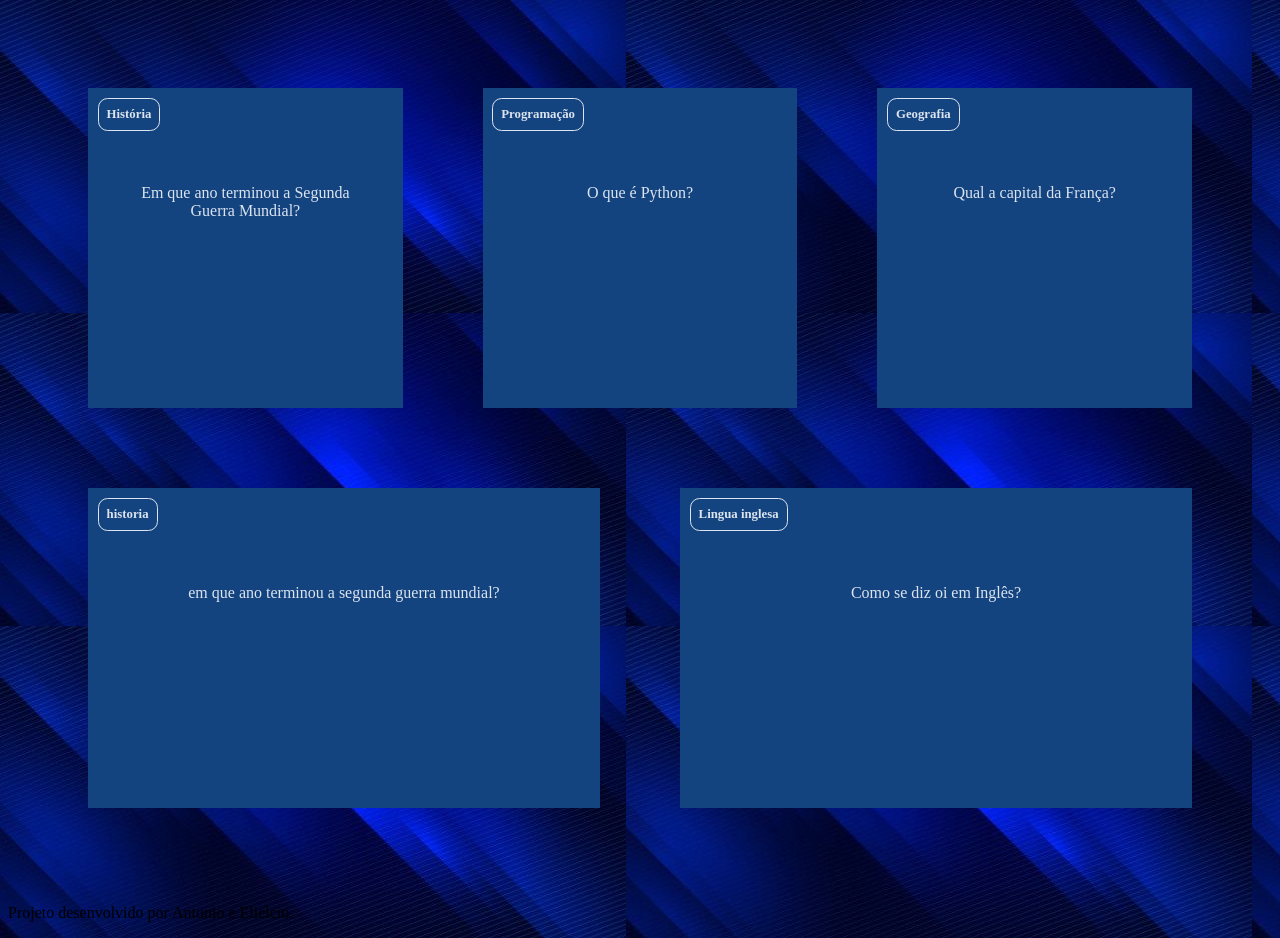
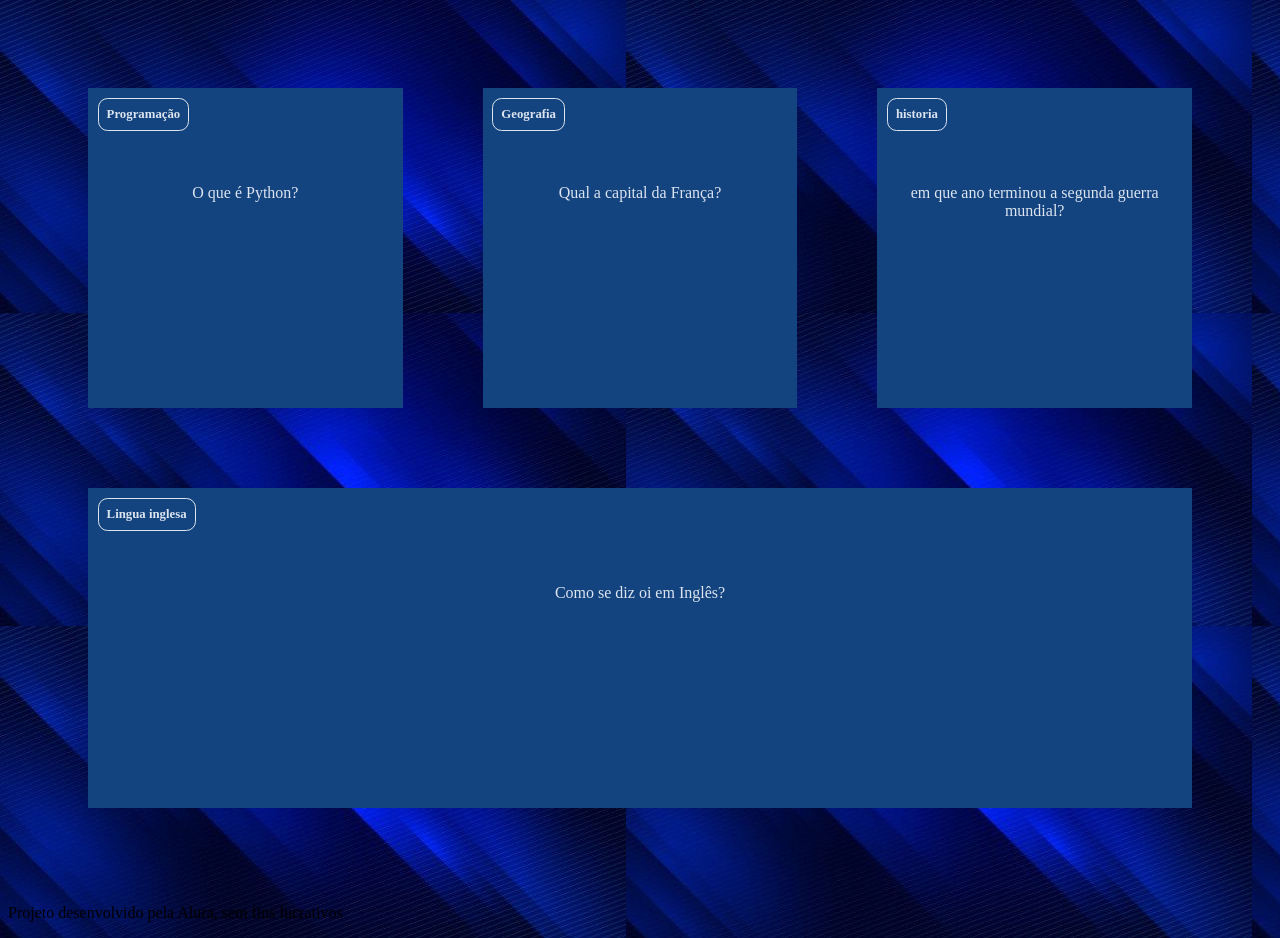
Before and after one commit to elielciomartins/flashcard, a plain HTML site: page index.html in a window 1280 px wide. Drawn offline with Linux system fonts and the light colour scheme; files whose address does not match are found by name.

Commit message:
cvaery3rwn

```diff
--- a/index.html
+++ b/index.html
@@ -9,21 +9,21 @@
 <body>
     <main>
         <section id="container">
-             <article class="cartao">
+            <!-- <article class="cartao">
                 <div class="cartao__conteudo">
-                                <h3>História</h3>
+                    <h3>Programação</h3>
                     <div class="cartao__conteudo__pergunta">
-                                   <p>Em que ano terminou a Segunda Guerra Mundial?</p>
+                        <p>O que é JavaScript?</p>
                     </div>
                     <div class="cartao__conteudo__resposta">
-                                        <p>1945</p>
+                        <p>O JavaScript é uma linguagem de programação</p>
                     </div>
                 </div>
-                </article>
+            </article> -->
         </section>
     </main>
     <footer>
-        <p>Projeto desenvolvido por Antonio e Elielcio.</p>
+        <p>Projeto desenvolvido pela Alura, sem fins lucrativos</p>
     </footer>
     <script src="app.js"></script>
     <script src="perguntas.js"></script>
```
Lines whose indentation alone changed are shown as unchanged.
